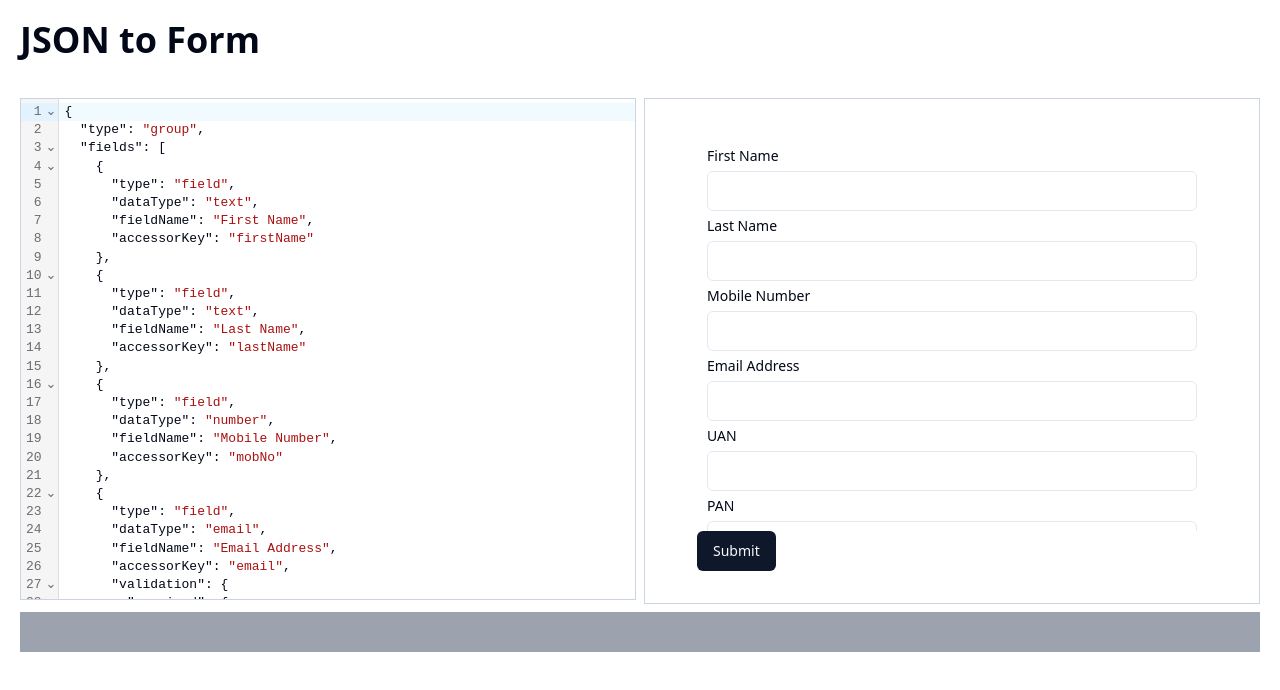
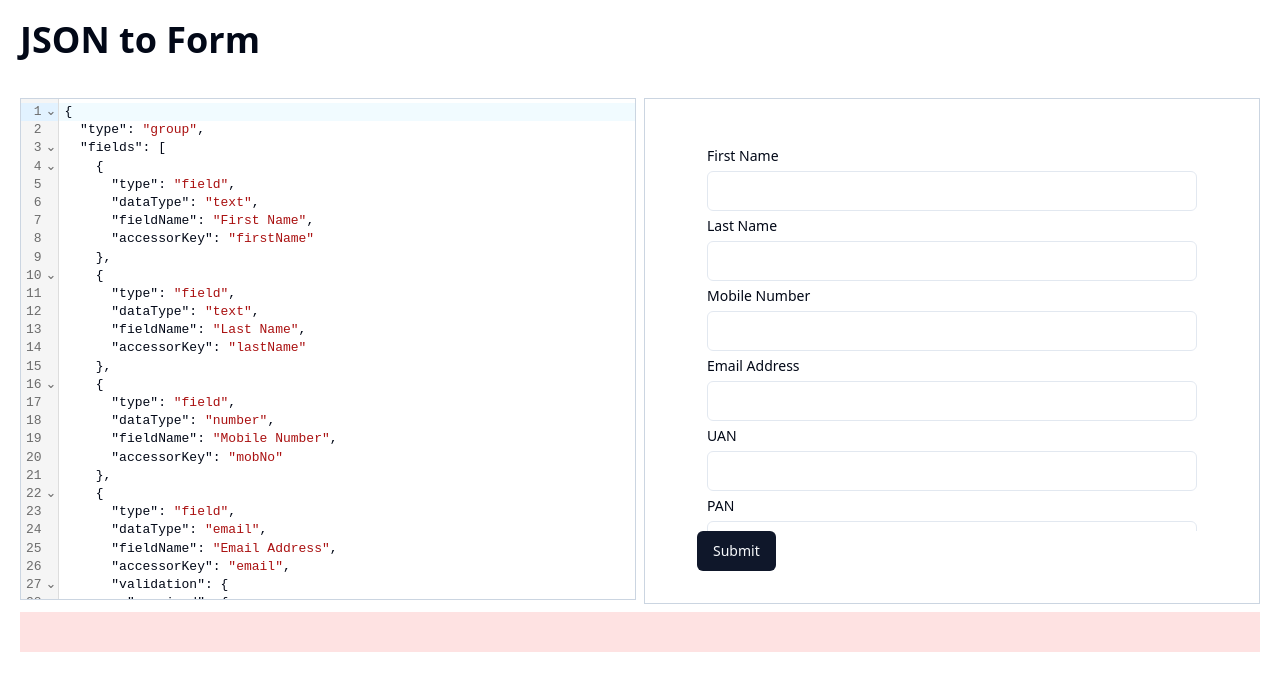
Before and after one commit to keyurparalkar/json-to-form, a React (Vite) app: page / in a window 1280 px wide. Shown: the top 690 px of the page. Built offline with nearby package versions, Linux system fonts and the light colour scheme.

Commit message:
style: error messages styling

```diff
--- a/src/App.tsx
+++ b/src/App.tsx
@@ -111,9 +111,9 @@ function App() {
 				</div>
 			</div>
 
-			<div id="error-status-bar" className="bg-gray-400">
+			<code id="error-status-bar" className="bg-red-100 text-red-600 text-sm">
 				{JSON.stringify(errorMessage)}
-			</div>
+			</code>
 		</div>
 	);
 }
```
